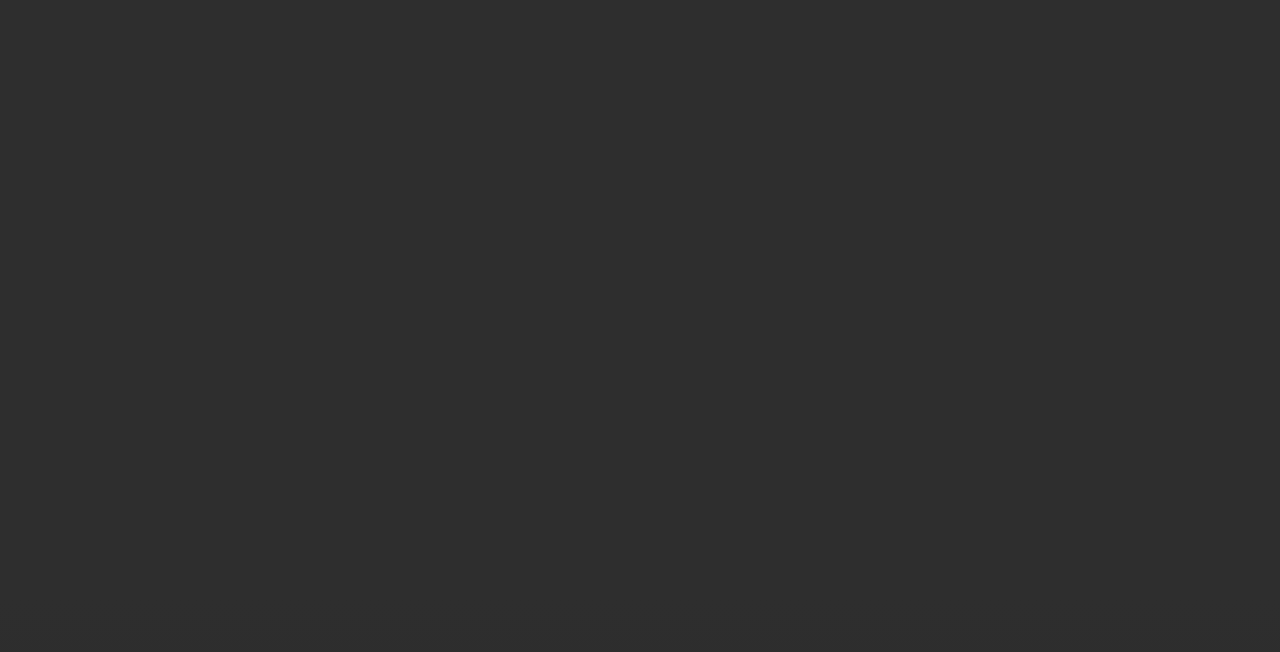
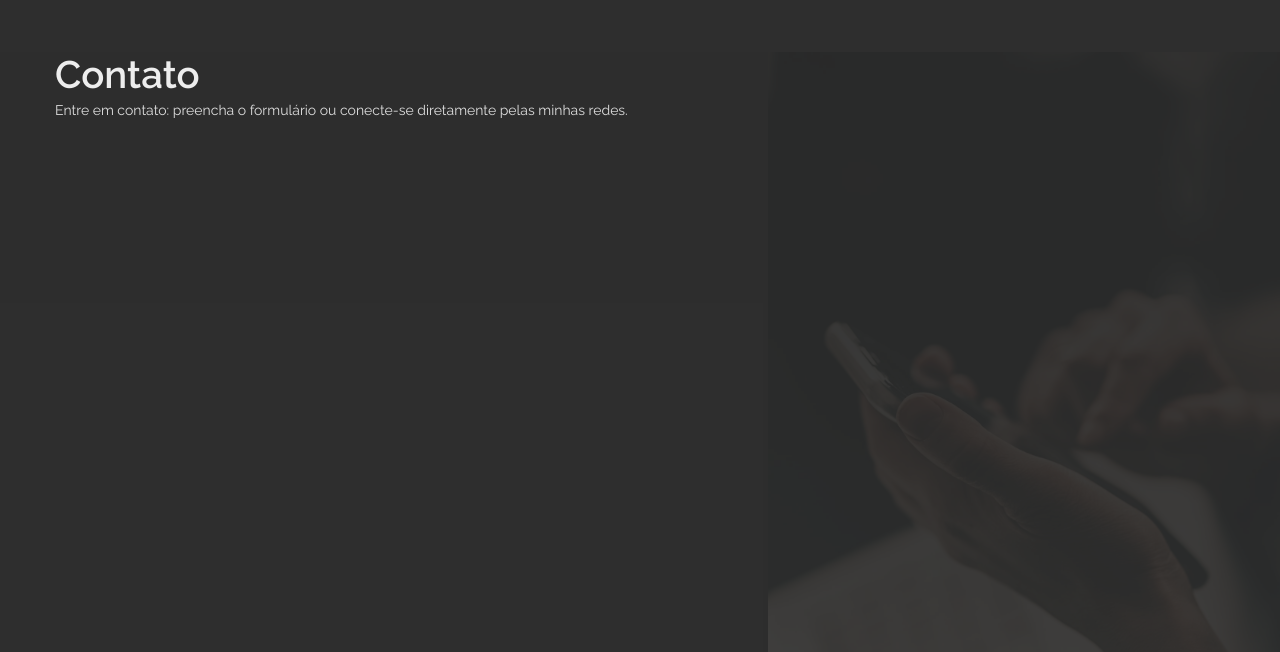
Before and after one commit to thiag-o/portfolio, a Next.js app: page / in a window 1280 px wide. Shown: the part 3508-4160 px from the top of the page. Built offline with nearby package versions, Linux system fonts and the light colour scheme.

Commit message:
feat: adicionar secao de contato

```diff
--- a/src/components/Home/Contact/index.tsx
+++ b/src/components/Home/Contact/index.tsx
@@ -1,13 +1,21 @@
 import React from 'react';
 
-import { Container, Content } from './styles';
+import HeaderSection from '@/components/Shared/HeaderSection';
+
+import { BgContent, Container, Content, ImgBackground } from './styles';
 
 export default function Contact() {
   return (
     <Container>
-      <Content className="container">
-        <h2></h2>
-      </Content>
+      <ImgBackground />
+      <BgContent>
+        <Content className="container">
+          <HeaderSection
+            name="Contato"
+            subtitle="Entre em contato: preencha o formulário ou conecte-se diretamente pelas minhas redes."
+          />
+        </Content>
+      </BgContent>
     </Container>
   );
 }
--- a/src/components/Home/Contact/styles.ts
+++ b/src/components/Home/Contact/styles.ts
@@ -2,22 +2,32 @@ import styled, { css } from 'styled-components';
 
 export const Container = styled.section`
   position: relative;
+  margin-top: 80px;
+`;
+
+export const BgContent = styled.div`
+  position: relative;
   min-height: 100vh;
   z-index: 1;
 
-  ${({ theme }) => css`
-    background: linear-gradient(
-      180deg,
-      ${theme.colors.grays['c10']} 71%,
-      ${theme.colors.grays['c10']}F2 100%
-    );
-  `}
+  background-color: ${({ theme }) => theme.colors.grays['c10']}E3;
+`;
 
-  padding-top: 80px;
+export const ImgBackground = styled.div`
+  position: absolute;
+  top: 0;
+  right: 0;
+  z-index: 0;
+  height: 100%;
+  width: 40vw;
+
+  background: url('/contact.jpg');
+  background-size: cover;
 `;
 
 export const Content = styled.div`
   position: relative;
+  /* z-index: 1; */
   min-height: inherit;
   color: ${({ theme }) => theme.colors.grays['c2']};
 `;
```
Also changed, not shown: public/contact.jpg (added).
